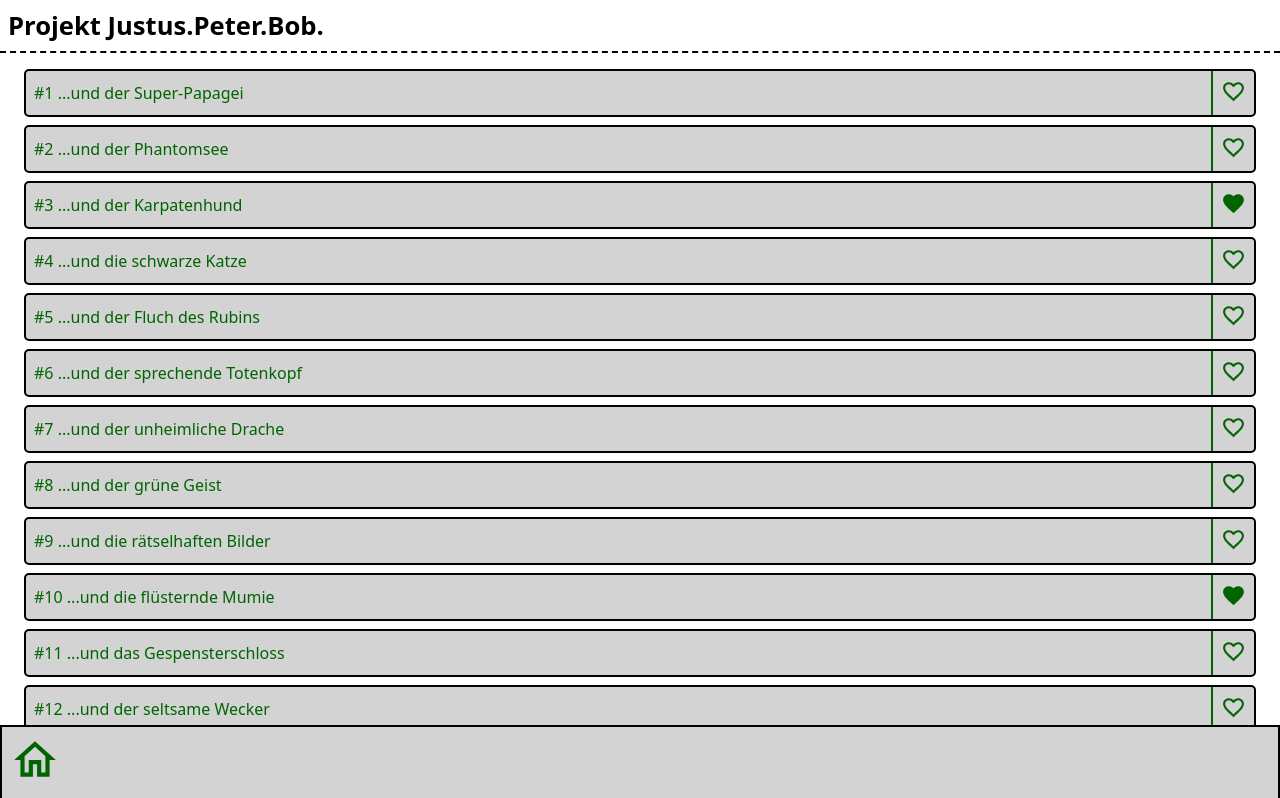
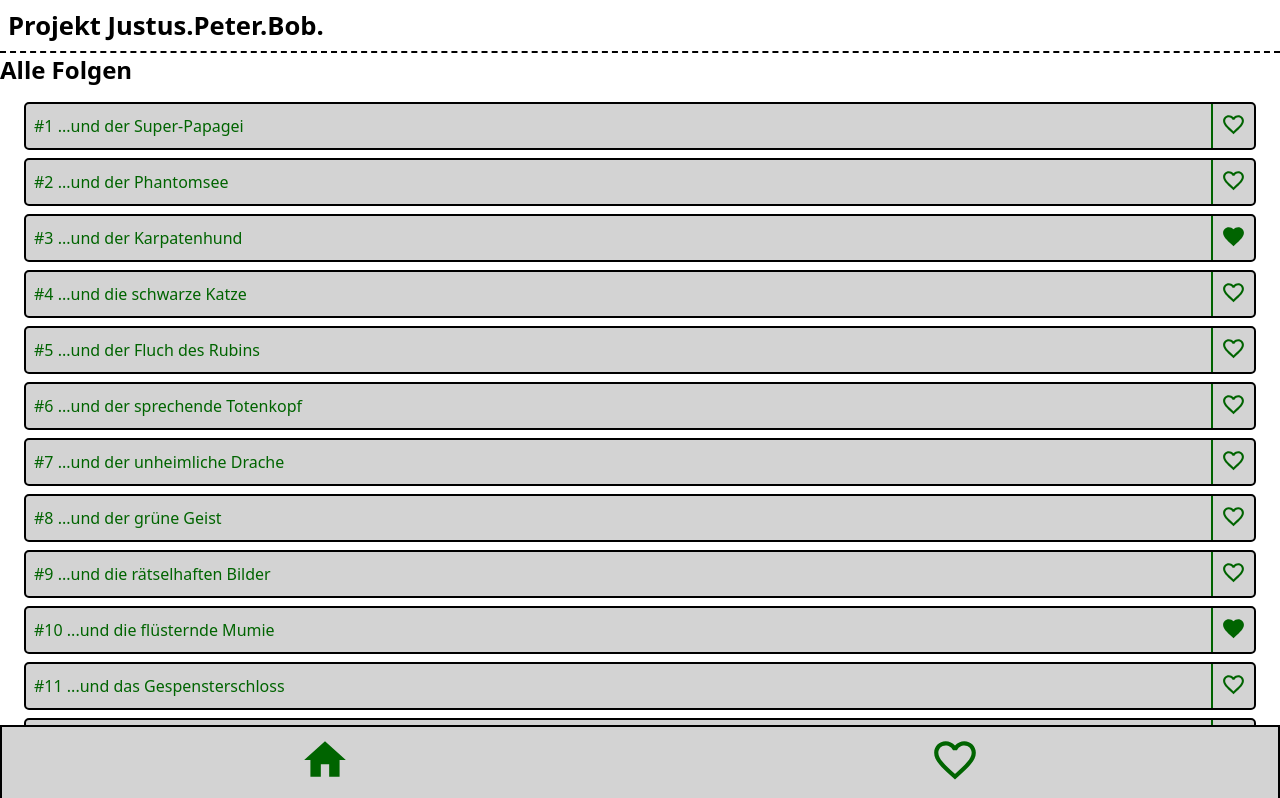
Before and after one commit to RobinWitt/capstone-project, a Next.js app: page / in a window 1280 px wide. Shown: the top 798 px of the page. Built offline with nearby package versions, Linux system fonts and the light colour scheme.

Commit message:
add favorite button in navigation

```diff
--- a/components/Navigation/index.js
+++ b/components/Navigation/index.js
@@ -1,6 +1,7 @@
 import Link from "next/link";
 import styled from "styled-components";
 import SVGIcon from "../Icons";
+import { useRouter } from "next/router";
 
 const StyledNav = styled.nav`
   position: fixed;
@@ -8,17 +9,33 @@ const StyledNav = styled.nav`
   width: 100%;
   padding: 0.5rem;
   display: flex;
-  justify-content: space-between;
+  justify-content: space-around;
   align-items: center;
   background-color: lightgrey;
   border: 2px solid;
 `;
 
 export default function Navigation() {
+  const router = useRouter();
+  const currentPage = router.pathname;
+
   return (
     <StyledNav>
       <Link href="/">
-        <SVGIcon variant="homeEmpty" width="50px" color="darkgreen" />
+        <SVGIcon
+          variant={currentPage === "/" ? "homeFilled" : "homeEmpty"}
+          width="50px"
+          color="darkgreen"
+        />
+      </Link>
+      <Link href="/favorites">
+        <SVGIcon
+          variant={
+            currentPage === "/favorites" ? "favoriteFilled" : "favoriteEmpty"
+          }
+          width="50px"
+          color="darkgreen"
+        />
       </Link>
     </StyledNav>
   );
--- a/pages/index.js
+++ b/pages/index.js
@@ -16,6 +16,7 @@ export default function HomePage() {
     return (
       <>
         <main>
+          <h2>Alle Folgen</h2>
           <EpisodeList>
             {serie.map(({ nummer: number, titel: title }) => {
               return (
```
